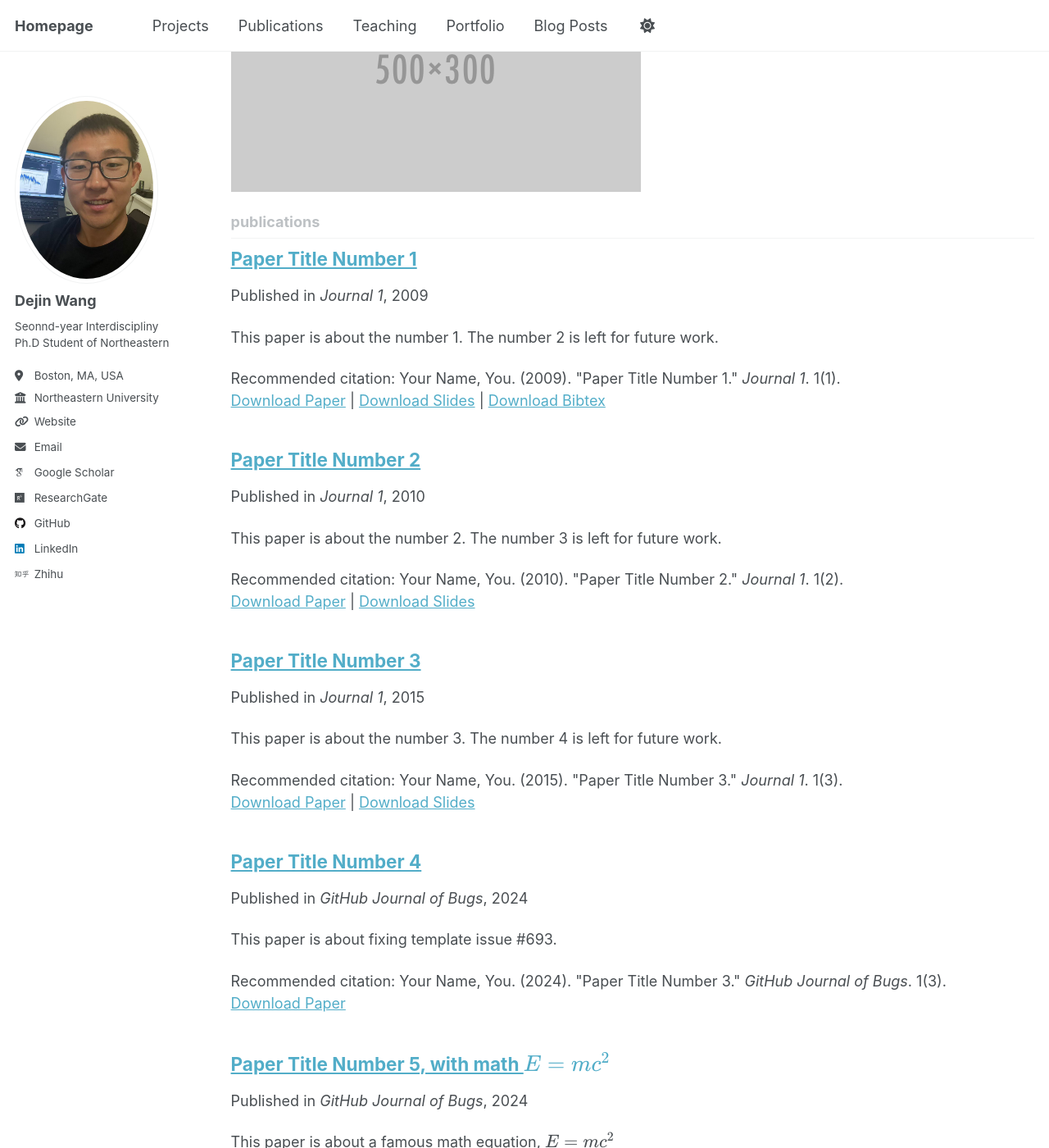
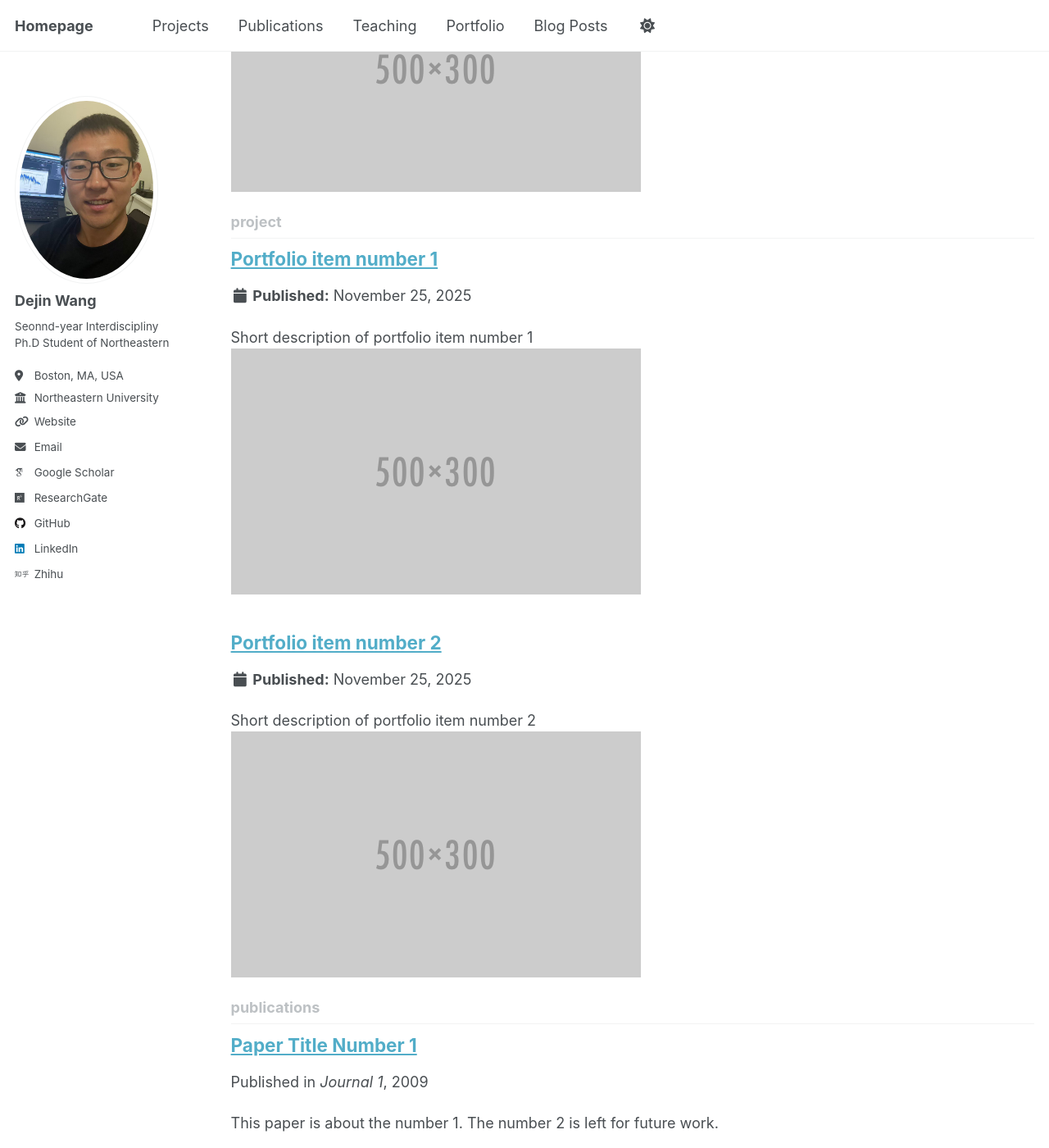
Before and after one commit to dejin-wang/dejin-wang.github.io, a Jekyll site: the page built from _pages/collection-archive.html, in a window 1280 px wide and 1400 px high, scrolled down 851 px. Shown: the whole window at 82% size. Built offline with Jekyll 4.4.1, drawn with Linux system fonts in a browser that asks for light colours; some web fonts are replaced; a script that is not in the unit is left out.

Commit message:
Update _config.yml

```diff
--- a/_config.yml
+++ b/_config.yml
@@ -238,6 +238,9 @@ collections:
   talks:
     output: true
     permalink: /:collection/:path/
+  project:
+    output: true
+    permalink: /project/:name/
 
 
 # These settings control how pages and collections are included in the site
```
